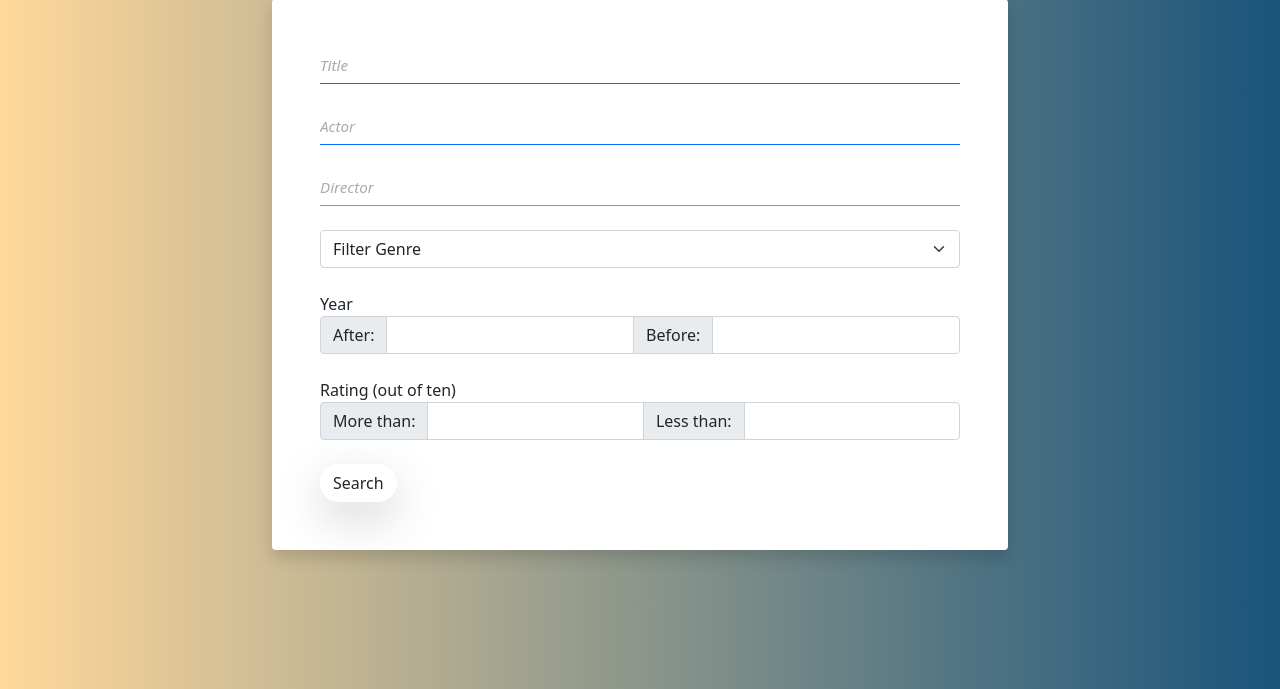
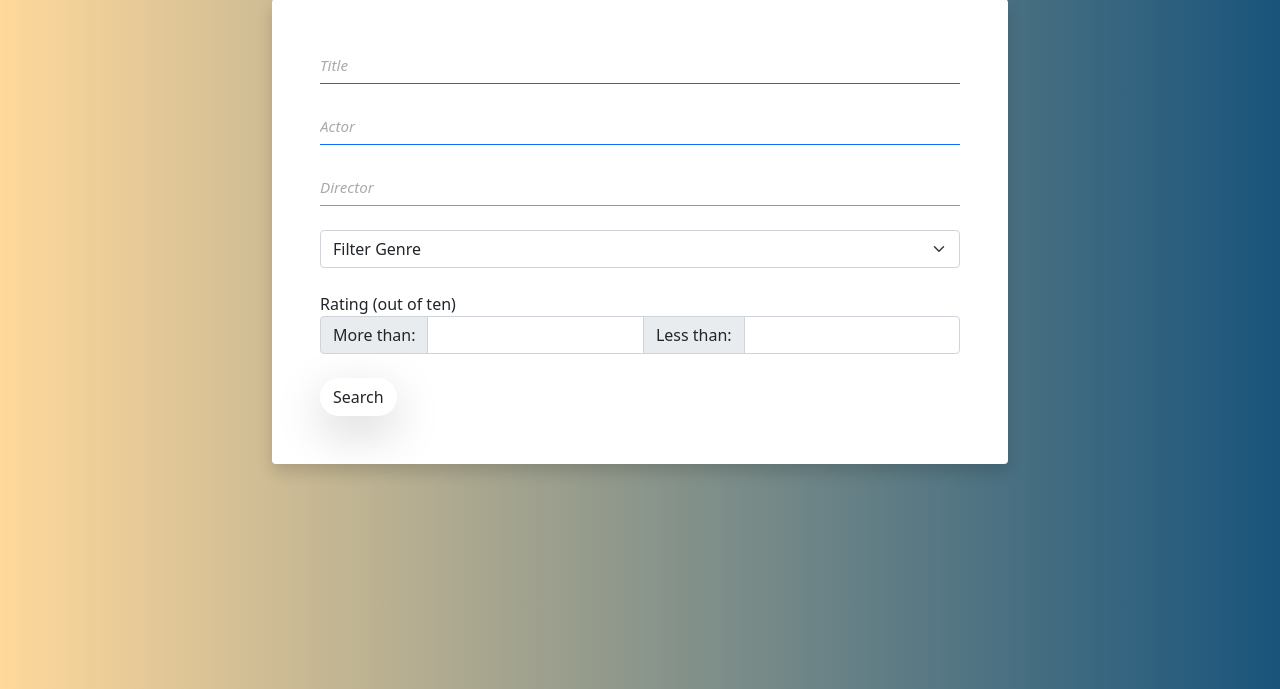
Before and after one commit to rizkyyjun/semweb-kilo-movies, a Django app: template home/templates/homepage.html in a window 1280 px wide. Shown: the part 161-850 px from the top of the page. Run offline with Django 3.2, Linux system fonts and the light colour scheme; the template is opened without the code that fills it, so the values that code supplies are empty; some libraries are stand-ins or nearby versions; some web fonts are replaced.

Commit message:
remove year filtering

```diff
--- a/home/templates/homepage.html
+++ b/home/templates/homepage.html
@@ -59,14 +59,6 @@
                     {% endfor %}
                 </select>
 
-                <p class="mb-0">Year</p>
-                <div class="mb-4 input-group">
-                    <span class="input-group-text" id="">After:</span>
-                    <input id="yearAfter" name="yearAfter" type="number" min=0 class="form-control">
-                    <span class="input-group-text" id="">Before:</span>
-                    <input id="yearBefore" name="yearBefore" type="number" min=0 class="form-control">
-                </div>
-
                 <p class="mb-0">Rating (out of ten)</p>
                 <div class="mb-4 input-group">
                     <span class="input-group-text" id="">More than:</span>
```
